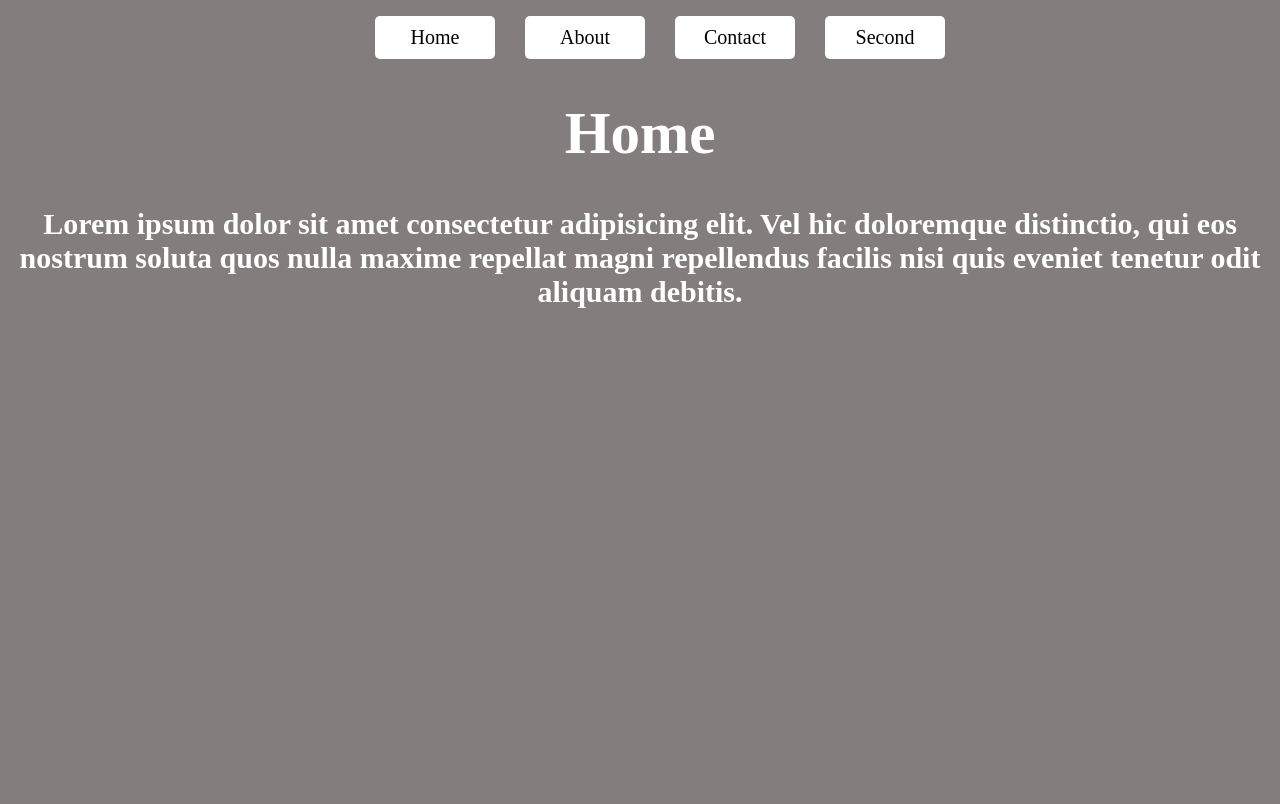
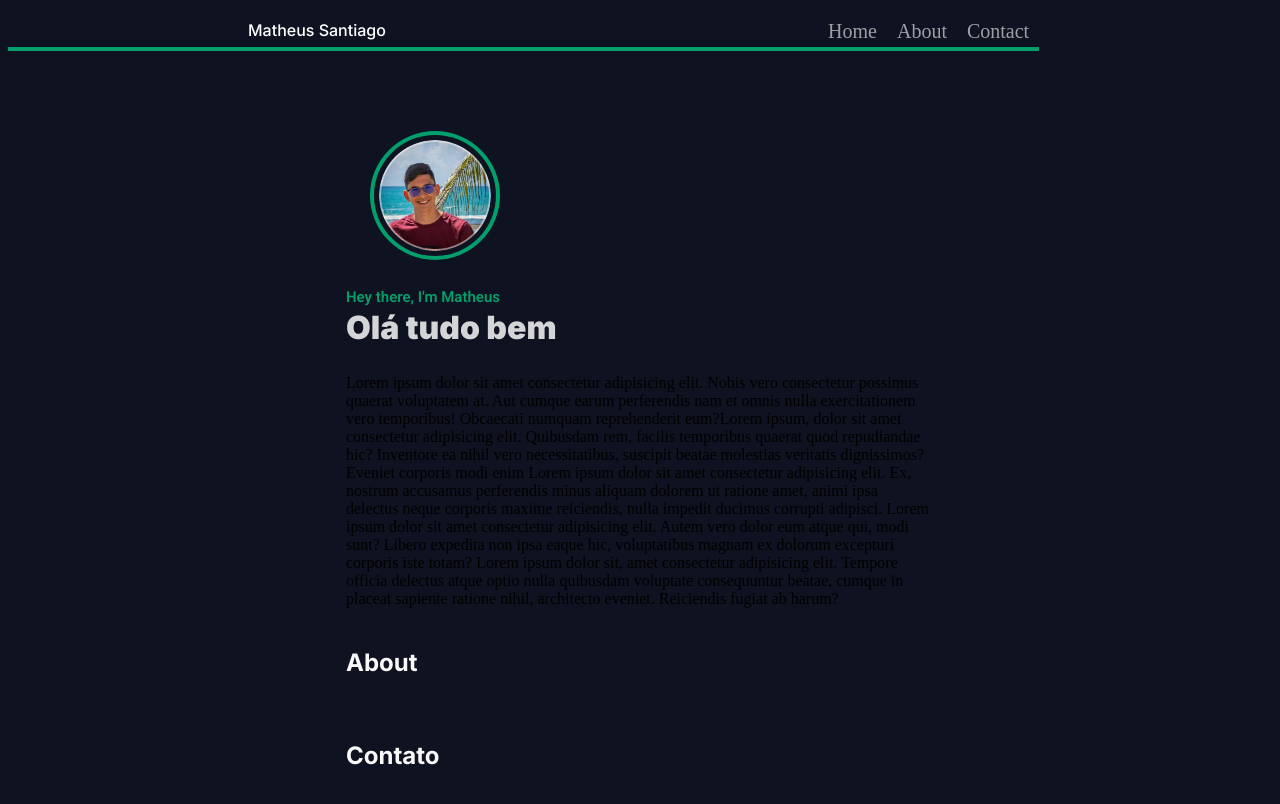
Before and after one commit to MatheussSantiago/portfolio, a plain HTML site: page Index.html in a window 1280 px wide. Drawn offline with Linux system fonts and the light colour scheme.

Commit message:
portfolio style update

```diff
--- a/Index.html
+++ b/Index.html
@@ -3,23 +3,46 @@
 <head>
     <meta charset="UTF-8">
     <meta name="viewport" content="width=device-width, initial-scale=1.0">
-    <title>Document</title>
+    <title>Portfolio</title>
     <link rel="stylesheet" href="style.css">
-
+    <style>
+        @import url('https://fonts.googleapis.com/css2?family=Inter:ital,opsz,wght@0,14..32,100..900;1,14..32,100..900&family=Mulish:ital,wght@0,200..1000;1,200..1000&display=swap');
+    </style>
+    <style>
+        @import url('https://fonts.googleapis.com/css2?family=Inter:ital,opsz,wght@0,14..32,100..900;1,14..32,100..900&family=Mulish:ital,wght@0,200..1000;1,200..1000&family=Roboto:ital,wght@0,100..900;1,100..900&display=swap');
+    </style>
 </head>
 <body >
     <ul>
-        <li><a href="index.html">Home</a></li>
-        <li><a href="about.html">About</a></li>
-        <li><a href="contact.html">Contact</a></li>
-        <li><a href="second.html">Second</a></li>
+        <li class="name">Matheus Santiago</li>
+        <div class="all">
+            <li><a href="index.html">Home</a></li>
+            <li><a href="#About">About</a></li>
+            <li><a href="#Contato">Contact</a></li>
     </ul>
 
+    <div id="container">
+        <div id="profile">
+          <img
+            src="assets/avatar.png"
+            alt="Foto de Matheus Santiago sorrindo, usando oculos e um fundo mar"
+          />
+    </div>
 
-    <h1 id="Homeh1">Home</h1>
-    <h2>
-        Lorem ipsum dolor sit amet consectetur adipisicing elit. Vel hic doloremque distinctio, qui eos nostrum soluta quos nulla maxime repellat magni repellendus facilis nisi quis eveniet tenetur odit aliquam debitis.
-    </h2>
+        <h1 id="title">Hey there, I'm Matheus</h1>
+        <h2 id="titlehome">Olá tudo bem</h2>
+
+    <p>
+        Lorem ipsum dolor sit amet consectetur adipisicing elit. Nobis vero consectetur possimus quaerat voluptatem at. Aut cumque earum perferendis nam et omnis nulla exercitationem vero temporibus! Obcaecati numquam reprehenderit eum?Lorem ipsum, dolor sit amet consectetur adipisicing elit. Quibusdam rem, facilis temporibus quaerat quod repudiandae hic? Inventore ea nihil vero necessitatibus, suscipit beatae molestias veritatis dignissimos? Eveniet corporis modi enim Lorem ipsum dolor sit amet consectetur adipisicing elit. Ex, nostrum accusamus perferendis minus aliquam dolorem ut ratione amet, animi ipsa delectus neque corporis maxime reiciendis, nulla impedit ducimus corrupti adipisci. Lorem ipsum dolor sit amet consectetur adipisicing elit. Autem vero dolor eum atque qui, modi sunt? Libero expedita non ipsa eaque hic, voluptatibus magnam ex dolorum excepturi corporis iste totam? Lorem ipsum dolor sit, amet consectetur adipisicing elit. Tempore officia delectus atque optio nulla quibusdam voluptate consequuntur beatae, cumque in placeat sapiente ratione nihil, architecto eveniet. Reiciendis fugiat ab harum?
+    </p>
+
+    <div>
+        <h1 id="About">About</h1>
+    </div>
+
+    <div>
+        <h1 id="Contato">Contato</h1>
+    </div>
 
 </body>
 </html>
--- a/style.css
+++ b/style.css
@@ -1,53 +1,90 @@
 body {
-    background-color: #837d7d;
+    background-color: #080c1af7;
   }
 ul {
-    display: flex;
-    gap: 10px;
+    display: flex; ;
     text-decoration: none;
     list-style: none;
-    justify-content: center;
+    padding: 4px 10px;
+    width: 80%;;
+    border-bottom: solid 4px #02a36df9;
   }
   li {
-    margin: 0 10px;
-    width: 100px;
+    display: flex; ;
+  }
+  li a{
     text-decoration: none;
-    list-style: none;
-    justify-content: center;
-    gap: 10px;
-    text-align: center;
-    padding: 10px;
-    border-radius: 5px;
-    background-color: #ffffff;
-    a {
-    text-decoration: none;
-    color: #000;
+    color: #ffffff98;
     font-size: 20px;
-    }
   }
 
-#second {
-    text-align: center;
-    font-size: 59px;
+.name {
+    margin-right: auto;
+    padding: 0px 230px;
+    font-size: 16px;
     color: #fff;
+    font-family: inter;
+    font-weight: 500;
 }
-h2 {
-    text-align: center;
-    font-size: 30px;
-    color: #fff;
+
+.all {
+    display: flex;
+    gap: 20px;
+  }
+
+
+#container {
+  width: 100%;
+  max-width: 588px;
+  margin: 56px auto 0px;
+  padding: 0 24px;
 }
-#Homeh1 {
-    text-align: center;
-    font-size: 59px;
-    color: #fff;
+
+#profile {
+    padding: 24px;
 }
-#about {
-    text-align: center;
-    font-size: 59px;
-    color: #fff;
+
+#profile img {
+    display: inline;
+    width: 112px;
+    margin: auto;
+    border-radius: 50%;
+    border: 4px solid #02a36df9;
+    padding: 5px;
 }
-#contact {
-    text-align: center;
-    font-size: 59px;
-    color: #fff;
+
+
+#title {
+    display: inline;
+    font-size: 15px;
+    color: #02a36df9;
+    font-family:roboto ;
+    font-weight: 600;
+    margin-bottom: 2px;
 }
+
+#titlehome {
+    display:flex;
+    margin-top: 2px;
+    font-size: 32px;
+    color: #ffffffd2;
+    font-family: inter;
+    font-weight: 900;
+}
+
+#About {
+    display: flex;
+    padding: 24px 0;
+    font-size: 24px;
+    color: #fffffff9;
+    font-family: inter;
+}
+
+#Contato {
+    display: flex;
+    gap: 16px;
+    padding: 24px 0;
+    font-size: 24px;
+    color: #fffffff9;
+    font-family: inter;
+}
```
Also changed, not shown: about.html (deleted, +0 -21 lines), contact.html (deleted, +0 -21 lines), second.html (deleted, +0 -20 lines), assets/avatar.png (added).
